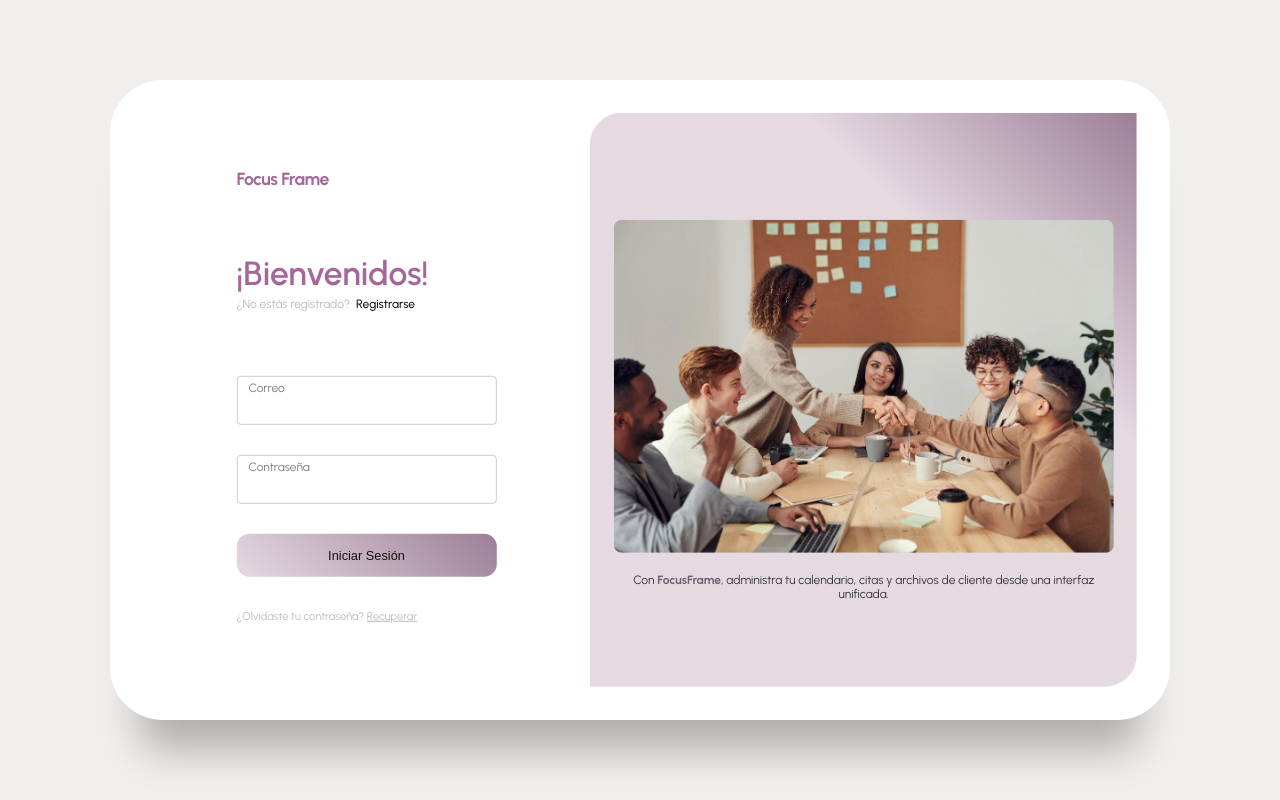
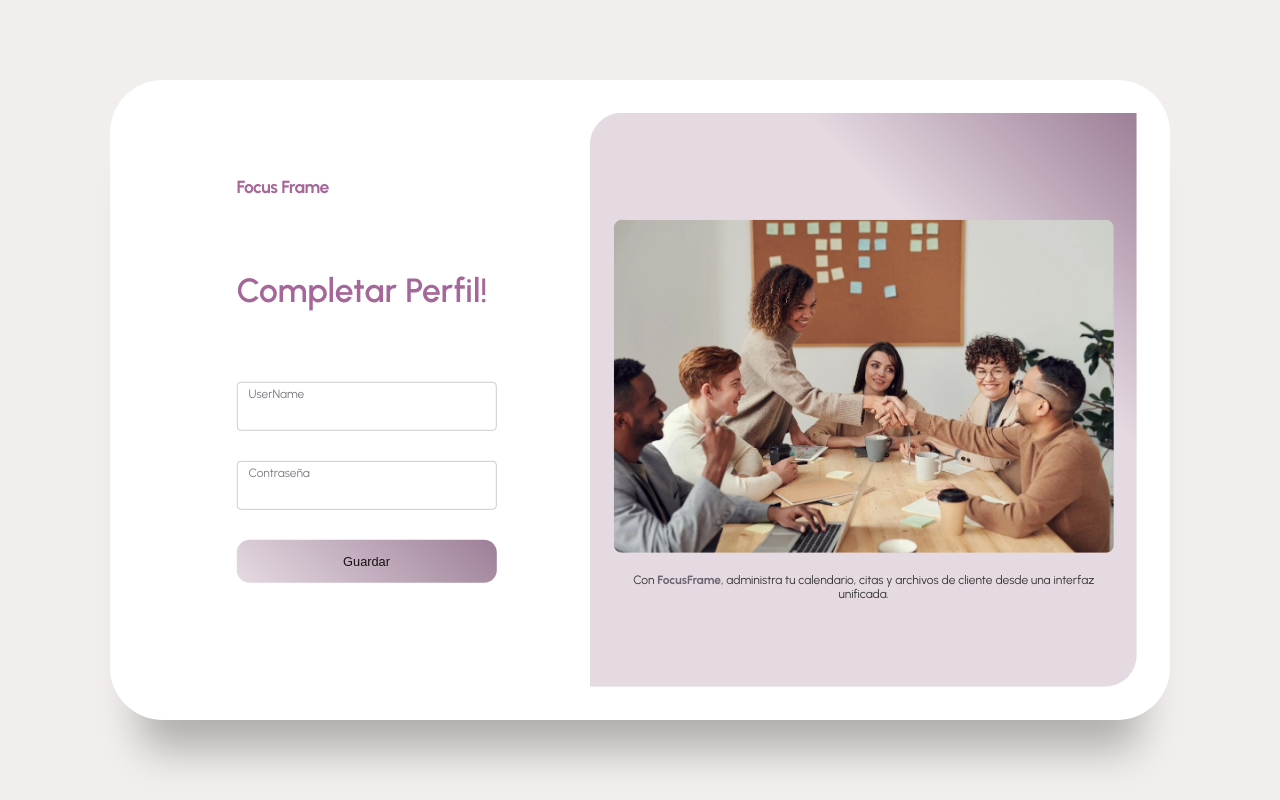
Before and after one commit to Sxrxm/FocusFrame, a React (Create React App) app: page /register in a window 1280 px wide. Built offline with nearby package versions, Linux system fonts and the light colour scheme; the HTML template or start-up script is replaced by a standard one.

Commit message:
Register y Login en proceso

```diff
--- a/package.json
+++ b/package.json
@@ -9,10 +9,12 @@
     "@testing-library/react": "^13.4.0",
     "@testing-library/user-event": "^13.5.0",
     "@tremor/react": "^1.0.0",
+    "axios": "^1.7.9",
     "clsx": "^2.1.1",
     "login-focus": "file:",
     "react": "^18.3.1",
     "react-dom": "^18.3.1",
+    "react-router-dom": "^7.2.0",
     "react-scripts": "5.0.1",
     "tailwind-merge": "^2.5.4",
     "tailwind-variants": "^0.3.0",
--- a/src/App.js
+++ b/src/App.js
@@ -1,13 +1,18 @@
-
-import React from'react';
-import './App.css';
-import LoginForm from './Pages/LoginForm';
+import React from "react";
+import { BrowserRouter as Router, Routes, Route } from "react-router-dom";
+import LoginForm from "./Pages/LoginForm";
+import RegisterForm from "./Pages/RegisterForm";
+import "./App.css";
 
 function App() {
   return (
-   <div>
-    <LoginForm/>
-   </div>
+    <Router>
+      <Routes>
+        <Route path="/register" element={<RegisterForm />} />
+        <Route path="/register/:pacienteId" element={<RegisterForm />} />
+        <Route path="/login" element={<LoginForm />} />
+      </Routes>
+    </Router>
   );
 }
 
--- a/src/Pages/LoginForm.js
+++ b/src/Pages/LoginForm.js
@@ -1,103 +1,82 @@
 import React, { useState } from "react";
+import axios from "axios";
+import { useNavigate } from "react-router-dom";
 import agendar from "./../agendar.webp";
 
 export default function LoginForm() {
-  {
-    /* Ingresar */
-  }
-  const [isSignUpMode, setIsSignUpMode] = useState(false);
-  const [email, setEmail] = useState("");
-  const [password, setPassword] = useState("");
+
   const [mensajeError, setMensajeError] = useState("");
+  const [password, setPasswordValue] = useState("");
+  const [email, setEmailValue] = useState("");
 
+
+  const navigate = useNavigate();
+
+
+  const handlePasswordChange = (e) => {
+    setPasswordValue(e.target.value);
+  };
+
+  const handleEmailChange = (e) => {
+    setEmailValue(e.target.value);
+  };
+
+  //  Iniciar Sesión
   const handleLogin = async (e) => {
     e.preventDefault();
-    const requestOptions = {
-      method: "POST",
-      headers: { "Content-Type": "application/json" },
-      body: JSON.stringify({ email, password }),
+    console.log("Datos enviados: " + email + " " + password);
+
+    const data = {
+      email: email,
+      password: password
     };
 
     try {
-      const response = await fetch(
-        "http://localhost:8080/auth/login",
-        requestOptions
-      );
-      if (response.ok) {
-        const data = await response.json();
-        localStorage.setItem("token", data.token);
-        console.log("Inicio de sesión exitoso:", data);
+      const response = await axios.post("http://localhost:8081/auth/login", data);
+
+      if (response.data && response.data.token) {
+
+        // Guardar token
+        localStorage.setItem("token", response.data.token);
+
+        alert("Login exitoso");
+        console.log("Token recibido:", response.data.token);
+
+        // Redirigir
+        navigate("/dashboard");
       } else {
-        const errorData = await response.json();
-        setMensajeError(errorData.message || "Error en el inicio de sesión");
+        alert("Usuario o contraseña incorrectos");
       }
     } catch (error) {
-      setMensajeError("Error de conexión con el servidor");
-      console.error("Error de conexión:", error);
+      if (error.response) {
+
+        // Capturar errores específicos del backend
+        if (error.response.status === 401) {
+          setMensajeError("Usuario o contraseña incorrectos");
+        } else if (error.response.status === 500) {
+          setMensajeError("Error en el servidor, intenta más tarde");
+        } else {
+          setMensajeError("Error desconocido");
         }
-  };
-
-  const toggleMode = () => setIsSignUpMode(!isSignUpMode);
-
-  /* Registro */
-
-  const [username, setUserName] = useState("");
-  const [registerEmail, setRegisterEmail] = useState("");
-  const [registerPassword, setRegisterPassword] = useState("");
-  const [registerError, setRegisterError] = useState("");
-
-  const handleRegister = async (e) => {
-    e.preventDefault();
-    const requestOptions = {
-      method: "POST",
-      headers: { "Content-Type": "application/json" },
-      body: JSON.stringify({
-        username,
-        email: registerEmail,
-        password: registerPassword,
-      }),
-    };
-
-    try {
-      const response = await fetch(
-        "http://localhost:8080/paciente/completar-perfil/{pacienteId}",
-        requestOptions
-      );
-      if (response.ok) {
-        const data = await response.json();
-        console.log("Registro exitoso:", data);
-        setIsSignUpMode(false);
       } else {
-        const errorData = await response.json();
-        setRegisterError(errorData.message || "Error en el registro");
+        setMensajeError("No se pudo conectar con el servidor");
       }
-    } catch (error) {
-      setRegisterError("Error de conexión con el servidor");
-      console.error("Error de conexión:", error);
     }
   };
 
   return (
-    <main className={isSignUpMode ? "sign-up-mode" : ""}>
+    <main>
       <div className="box">
         <div className="inner-box">
           <div className="forms-wrap">
-            {/* Formulario de Inicio de Sesión */}
-            {!isSignUpMode && (
-              <form
-                onSubmit={handleLogin}
-                autoComplete="off"
-                className="sign-in-form"
-              >
+            <form onSubmit={handleLogin} autoComplete="off" className="sign-in-form">
               <div className="logo">
                 <h4>Focus Frame</h4>
               </div>
               <div className="heading">
                 <h2>¡Bienvenidos!</h2>
                 <h6>¿No estás registrado?</h6>
-                  <a href="#" onClick={toggleMode} className="toggle">
-                    Registrarse
-                  </a>
+                <a href="/register" className="toggle">Registrarse</a>
               </div>
               <div className="actual-form">
                 <div className="input-wrap">
@@ -106,7 +85,7 @@ export default function LoginForm() {
                     className="input-field"
                     autoComplete="off"
                     value={email}
-                      onChange={(e) => setEmail(e.target.value)}
+                    onChange={handleEmailChange}
                     required
                   />
                   <label>Correo</label>
@@ -117,78 +96,18 @@ export default function LoginForm() {
                     className="input-field"
                     autoComplete="off"
                     value={password}
-                      onChange={(e) => setPassword(e.target.value)}
+                    onChange={handlePasswordChange}
                     required
                   />
                   <label>Contraseña</label>
                 </div>
-                  <button type="submit" className="sign-btn">
-                    Iniciar Sesión
-                  </button>
-                  {mensajeError && (
-                    <p className="error-message">{mensajeError}</p>
-                  )}
+                <button type="submit" className="sign-btn">Iniciar Sesión</button>
+                {mensajeError && <p className="error-message">{mensajeError}</p>}
                 <p className="text">
                   ¿Olvidaste tu contraseña? <a href="#">Recuperar</a>
                 </p>
               </div>
             </form>
-            )}
-
-            {/* Formulario de Registro */}
-            {isSignUpMode && (
-              <form
-                onSubmit={handleRegister}
-                autoComplete="off"
-                className="sign-up-form"
-              >
-                <div className="logo">
-                  <h4>Focus Frame</h4>
-                </div>
-                <div className="heading">
-                  <h2>Registrarse</h2>
-                  <h6>¿Ya tienes una cuenta?</h6>
-                  <a href="#" onClick={toggleMode} className="toggle">
-                    Iniciar Sesión
-                  </a>
-                </div>
-                <div className="actual-form">
-                  <div className="input-wrap">
-                    <input
-                      type="text"
-                      className="input-field"
-                      autoComplete="off"
-                      value={username}
-                      onChange={(e) => setUserName(e.target.value)}
-                      required
-                    />
-                    <label>Nombre</label>
-                  </div>
-                  <div className="input-wrap">
-                    <input
-                      type="password"
-                      className="input-field"
-                      autoComplete="off"
-                      value={registerPassword}
-                      onChange={(e) => setRegisterPassword(e.target.value)}
-                      required
-                    />
-                    <label>Contraseña</label>
-                  </div>
-                  <button type="submit" className="sign-btn">
-                    Registrarme
-                  </button>
-                  {registerError && (
-                    <p className="error-message">{registerError}</p>
-                  )}
-                  <p className="text">
-                    Al registrarme, acepto los{" "}
-                    <a href="#">Términos de Servicio</a> y la{" "}
-                    <a href="#">Política de Privacidad</a>
-                  </p>
-                </div>
-              </form>
-            )}
           </div>
 
           {/* Sección de Imagen */}
--- /dev/null
+++ b/src/Pages/RegisterForm.js
@@ -0,0 +1,106 @@
+import React, { useState } from "react";
+import agendar from "./../agendar.webp";
+import axios from "axios";
+
+export default function RegisterForm() {
+
+
+  const [mensajeError, setMensajeError] = useState("");
+  const [register, setRegister] = useState({
+    username: "",
+    password: "",
+  });
+
+
+
+  const handleChange = (e) => {
+    setRegister({
+      ...register,
+      [e.target.name]: e.target.value,
+    });
+  };
+
+  const handleRegister = async (e) => {
+    e.preventDefault();
+    setMensajeError("");
+
+
+
+    try {
+      const response = await axios.post(
+        `http://localhost:8081/paciente/completar-perfil/1`,
+        register
+      );
+
+      console.log("Perfil completado con éxito:", response.data);
+      alert("Perfil completado con éxito!");
+      setRegister({ username: "", password: "" });
+    } catch (error) {
+      console.error("Error al completar perfil", error);
+      setMensajeError(
+        error.response?.data || "Hubo un error al completar el perfil"
+      );
+    }
+  };
+
+  return (
+    <main>
+      <div className="box">
+        <div className="inner-box">
+          <div className="forms-wrap">
+            <form onSubmit={handleRegister} autoComplete="off" className="sign-up-form">
+              <div className="logo">
+                <h4>Focus Frame</h4>
+              </div>
+              <div className="heading">
+                <h2>Completar Perfil!</h2>
+              </div>
+              <div className="actual-form">
+                <div className="input-wrap">
+                  <input
+                    type="username"
+                    id="username"
+                    name="username"
+                    className="input-field"
+                    autoComplete="off"
+                    value={register.username}
+                    onChange={handleChange}
+                    required
+                  />
+                  <label>UserName</label>
+                </div>
+                <div className="input-wrap">
+                  <input
+                    type="password"
+                    id="password"
+                    name="password"
+                    className="input-field"
+                    autoComplete="off"
+                    value={register.password}
+                    onChange={handleChange}
+                    required
+                  />
+                  <label>Contraseña</label>
+                </div>
+                <button type="submit" className="sign-btn">Guardar</button>
+                {mensajeError && <p className="error-message">{mensajeError}</p>}
+              </div>
+            </form>
+          </div>
+
+          {/* Sección de Imagen */}
+          <div className="carousel-img">
+            <div className="images-wrapper">
+              <img src={agendar} className="image img-1" alt="Focus Frame" />
+              <p className="image-text">
+                Con <span className="highlight">FocusFrame</span>, administra tu
+                calendario, citas y archivos de cliente desde una interfaz
+                unificada.
+              </p>
+            </div>
+          </div>
+        </div>
+      </div>
+    </main>
+  );
+}
```
Also changed, not shown: src/App.css (+9 -31 lines), 1 other file (tests, documents, lock files or other folders). Lines whose indentation alone changed are shown as unchanged.
